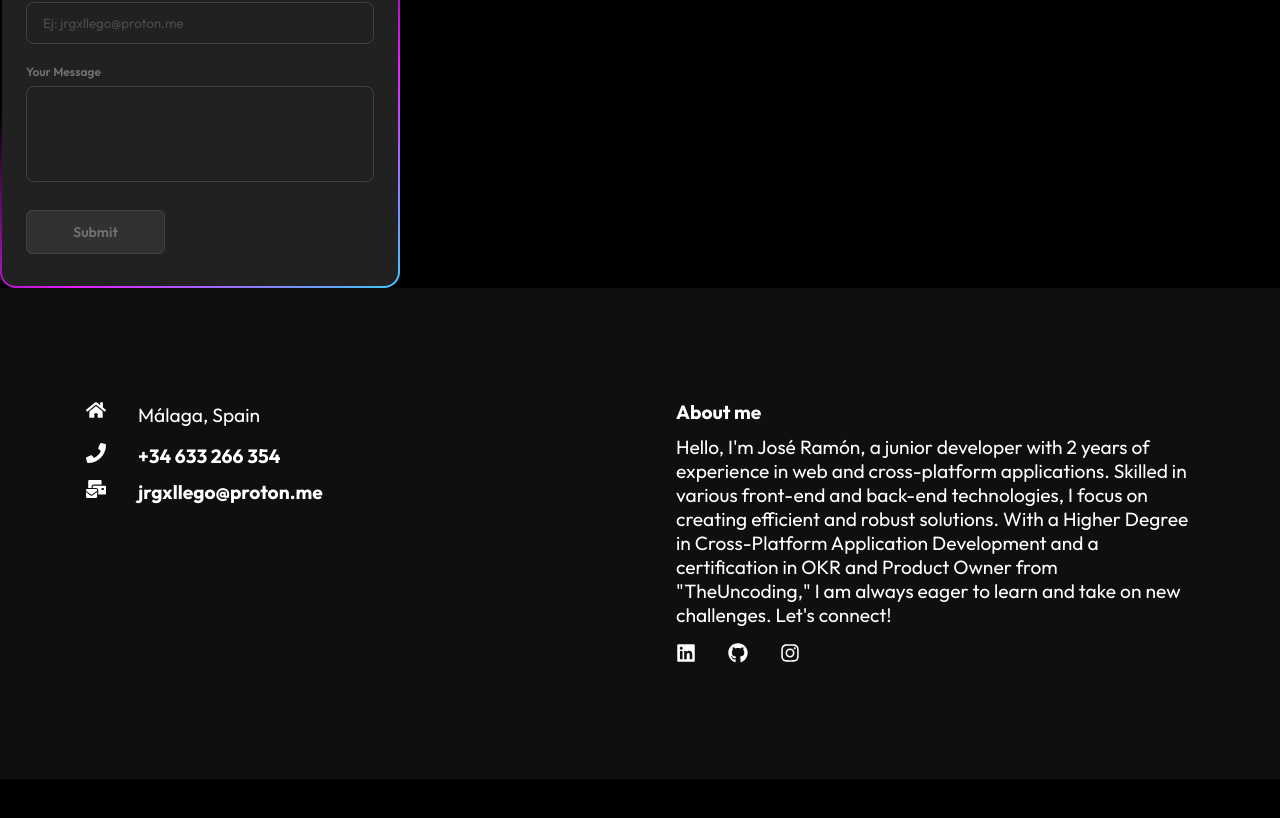
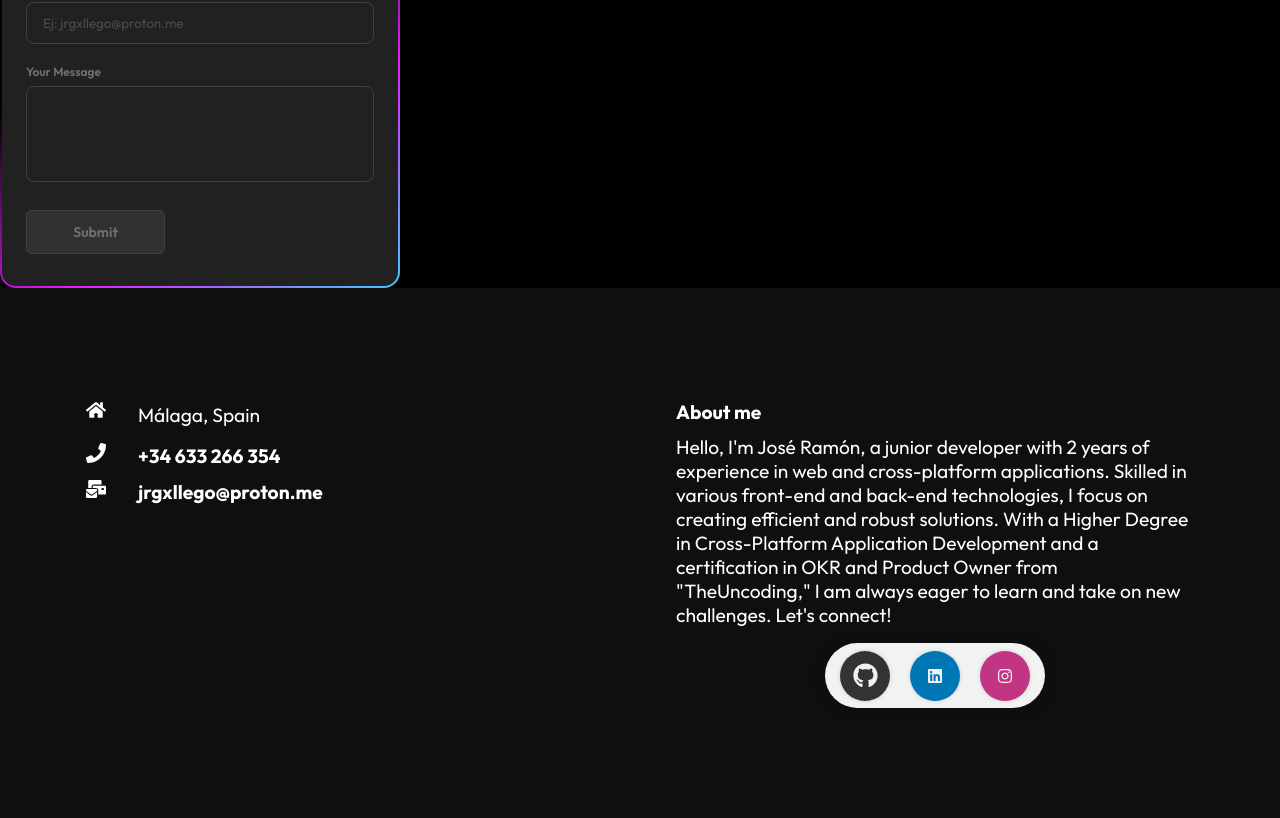
Before and after one commit to jrwithahoodie/react-portfolio-ui, a React (Vite) app: page / in a window 1280 px wide. Shown: the part 2290-3108 px from the top of the page. Before the commit the page ends 3069 px from the top, so only its background shows below. Built offline with nearby package versions, Linux system fonts and the light colour scheme.

Commit message:
[ADD] - social buttons on the footer content

```diff
--- a/src/components/Footer/Footer.jsx
+++ b/src/components/Footer/Footer.jsx
@@ -33,9 +33,15 @@ const Footer = () => {
                 Hello, I'm José Ramón, a junior developer with 2 years of experience in web and cross-platform applications. Skilled in various front-end and back-end technologies, I focus on creating efficient and robust solutions. With a Higher Degree in Cross-Platform Application Development and a certification in OKR and Product Owner from "TheUncoding," I am always eager to learn and take on new challenges. Let's connect!
                 </p>
                 <div className="social">
-                    <FaLinkedin size={20} style={{color: "#fff", marginRight: "2rem"}}/>
-                    <FaGithub size={20} style={{color: "#fff", marginRight: "2rem"}}/>
-                    <FaInstagram size={20} style={{color: "#fff", marginRight: "2rem"}}/>
+                    <a href="github.com/jrwithahoodie" className="social-button github">
+                        <FaGithub className="cf-icon-svg"></FaGithub>
+                    </a>
+                    <a href="github.com/jrwithahoodie" className="social-button linkedin">
+                        <FaLinkedin className="cf-icon-svg"></FaLinkedin>
+                    </a>
+                    <a href="github.com/jrwithahoodie" className="social-button instagram">
+                        <FaInstagram className="cf-icon-svg"></FaInstagram>
+                    </a>
                 </div>
             </div>
         </div>
--- a/src/components/Footer/FooterStyles.css
+++ b/src/components/Footer/FooterStyles.css
@@ -36,9 +36,90 @@
   flex-direction: column;
   padding: 1rem;
 }
+.social {
+  max-width: 50%;
+  display: flex;
+  justify-content: center;
+  align-items: center;
+  align-self: center;
+  background-color: #f2f2f2;
+  box-shadow: 0px 0px 15px #00000027;
+  padding: 7.5px 5px;
+  border-radius: 5em;
+  margin-top: 1rem;
+}
 
-.social {
-    margin-top: 1rem;
+.social-button {
+  display: flex;
+  justify-content: center;
+  align-items: center;
+  width: 50px;
+  height: 50px;
+  border-radius: 50%;
+  margin: 0 10px;
+  background-color: #fff;
+  box-shadow: 0px 0px 4px #00000027;
+  transition: 0.3s;
+}
+
+.social-button:hover {
+  background-color: #f2f2f2;
+  box-shadow: 0px 0px 6px 3px #00000027;
+}
+
+.social-buttons svg {
+  transition: 0.3s;
+  height: 20px;
+}
+
+.facebook {
+  background-color: #3b5998;
+}
+
+.facebook svg {
+  fill: #f2f2f2;
+}
+
+.facebook:hover svg {
+  fill: #3b5998;
+}
+
+.github {
+  background-color: #333;
+}
+
+.github svg {
+  width: 25px;
+  height: 25px;
+  fill: #f2f2f2;
+}
+
+.github:hover svg {
+  fill: #333;
+}
+
+.linkedin {
+  background-color: #0077b5;
+}
+
+.linkedin svg {
+  fill: #f2f2f2;
+}
+
+.linkedin:hover svg {
+  fill: #0077b5;
+}
+
+.instagram {
+  background-color: #c13584;
+}
+
+.instagram svg {
+  fill: #f2f2f2;
+}
+
+.instagram:hover svg {
+  fill: #c13584;
 }
 
 h4 {
```
Lines whose indentation alone changed are shown as unchanged.
